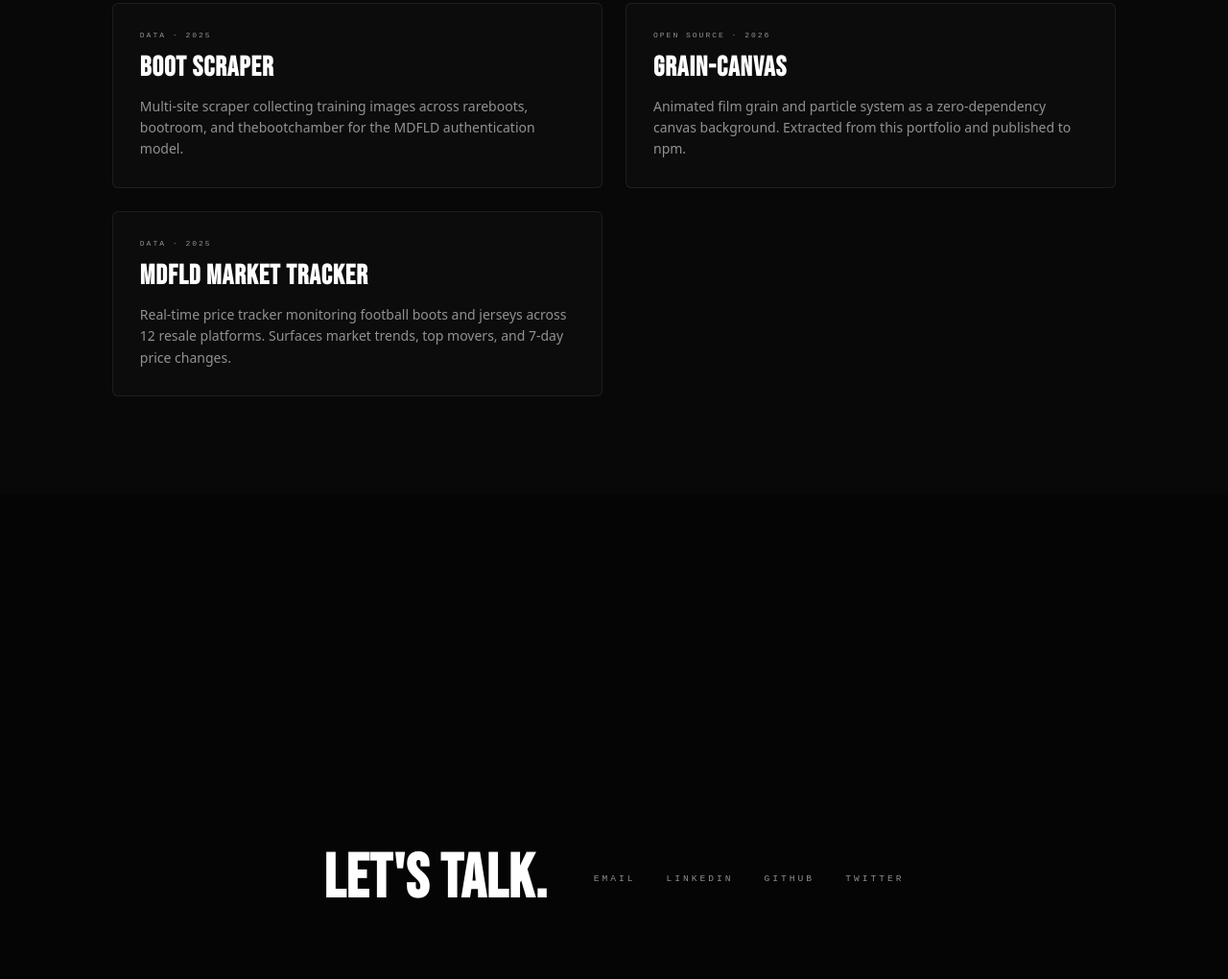
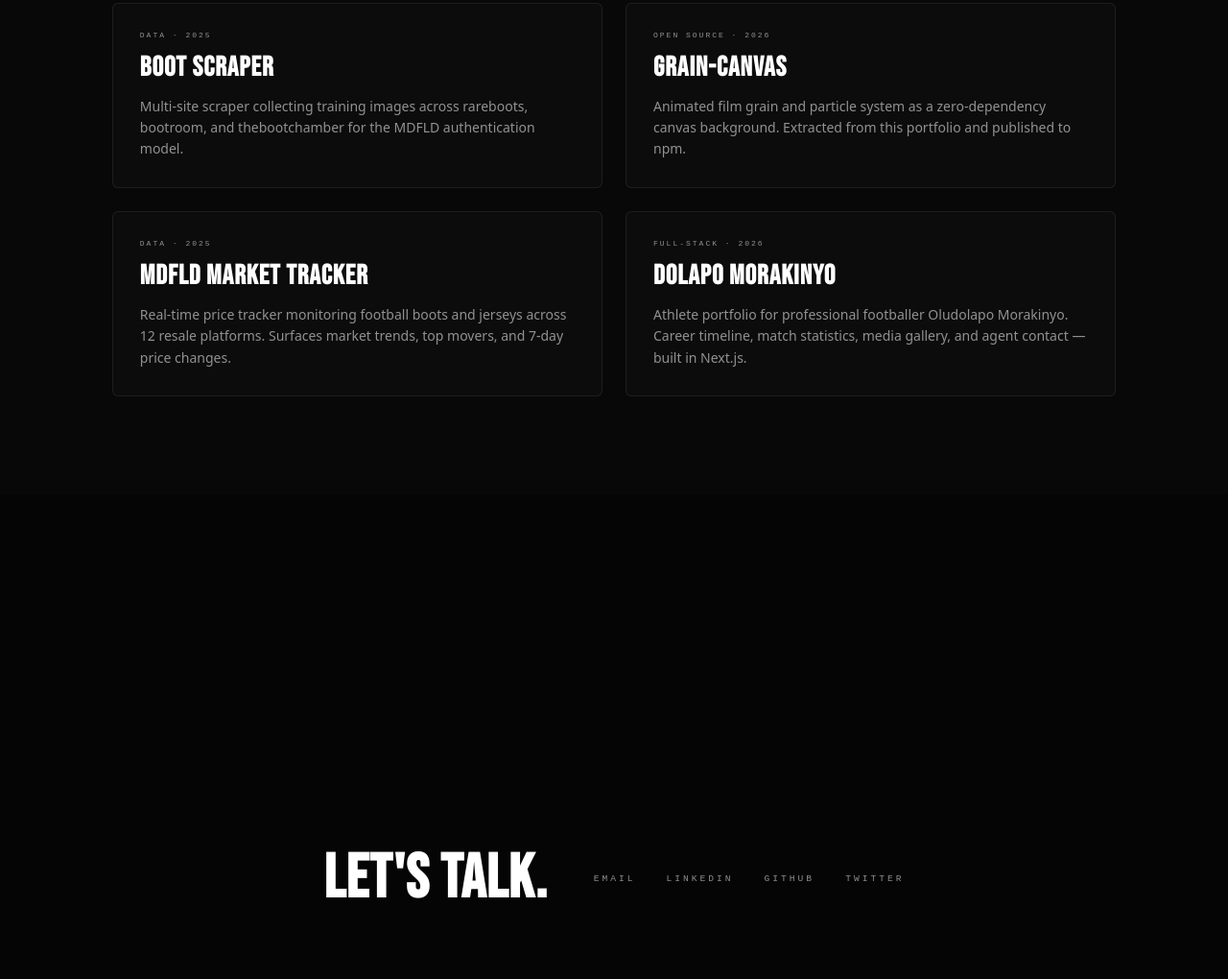
Before and after one commit to ayo0la/portfolio, a website built with Vite: page index.html in a window 1280 px wide. Shown: the part 2776-3796 px from the top of the page at 96% size. Built offline with nearby package versions, Linux system fonts and the light colour scheme; some packages are replaced by stand-ins of ours; animation ran at ten frames a second.

Commit message:
feat: add Dolapo Morakinyo footballer portfolio to projects

```diff
--- a/index.html
+++ b/index.html
@@ -104,6 +104,12 @@
           <p class="proj-desc">Real-time price tracker monitoring football boots and jerseys across 12 resale platforms. Surfaces market trends, top movers, and 7-day price changes.</p>
           <span class="proj-arrow">→</span>
         </a>
+        <a class="project-card" href="https://dolapo-portfolio-tau.vercel.app" target="_blank" rel="noopener">
+          <span class="proj-tag">FULL-STACK · 2026</span>
+          <h3 class="proj-name">Dolapo Morakinyo</h3>
+          <p class="proj-desc">Athlete portfolio for professional footballer Oludolapo Morakinyo. Career timeline, match statistics, media gallery, and agent contact — built in Next.js.</p>
+          <span class="proj-arrow">→</span>
+        </a>
       </div>
     </div>
   </section>
```
